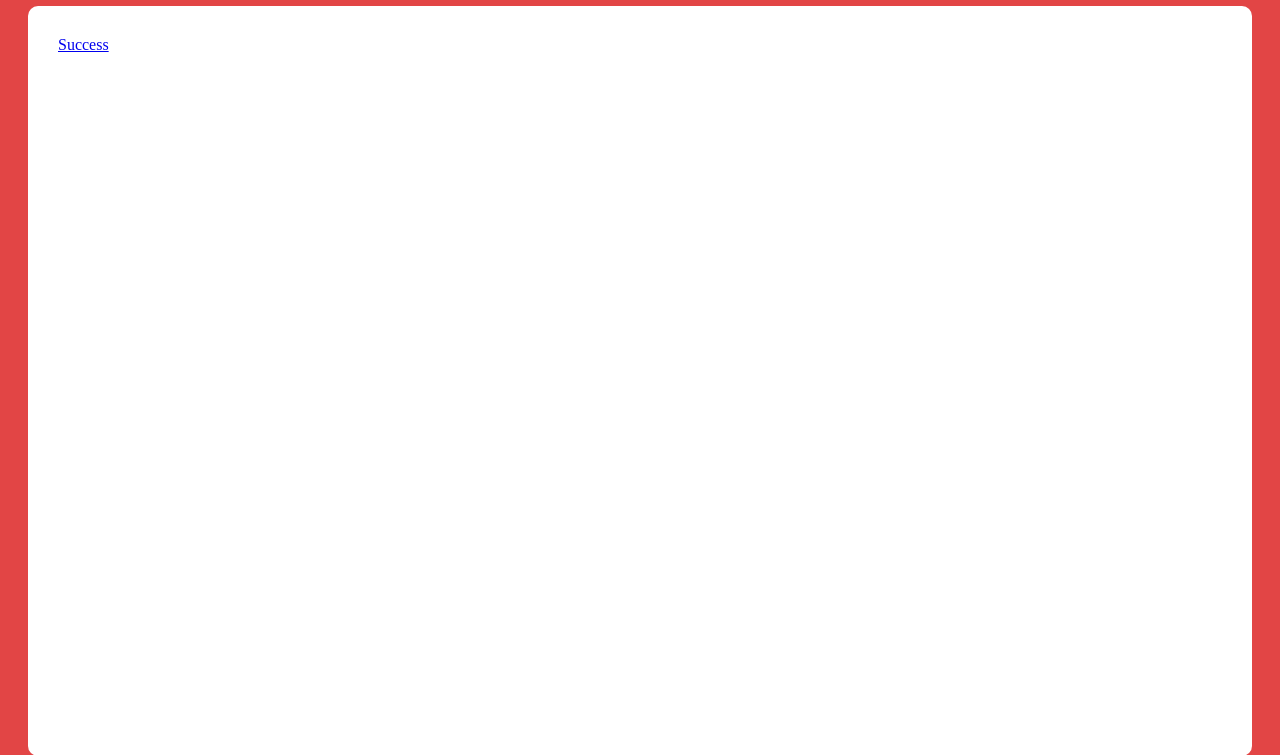
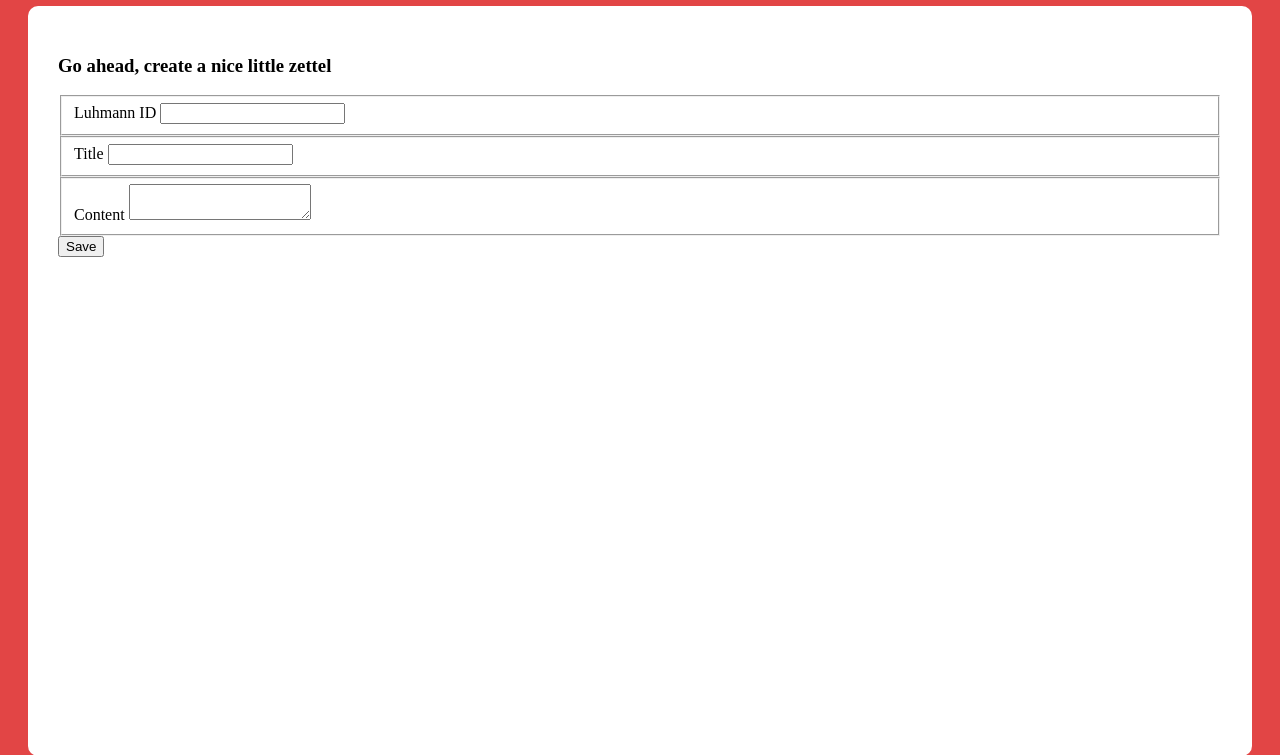
Before and after one commit to IsHaltEchtSo/pis_data_server, a Flask app: page /label_zettel in a window 1280 px wide. Shown: the part 65-820 px from the top of the page. Run offline with Flask 2, Linux system fonts and the light colour scheme.

Commit message:
closes #14

```diff
--- a/pis_app/forms.py
+++ b/pis_app/forms.py
@@ -79,3 +79,23 @@ class ZettelEditForm(FlaskForm):
         label='Content'
     )
     submit = SubmitField('Save')
+
+
+class DigitaliseZettelForm(FlaskForm):
+    """Form to capture data for new Zettels"""
+    luhmann_identifier = StringField(
+        label='Luhmann ID',
+        validators=[
+            DataRequired()
+        ]
+    )
+    title = StringField(
+        label='Title',
+        validators=[
+            DataRequired()
+        ]
+    )
+    content = TextAreaField(
+        label='Content'
+    )
+    submit = SubmitField('Save')
--- a/pis_app/routes.py
+++ b/pis_app/routes.py
@@ -6,7 +6,7 @@ from flask import render_template, current_app as app, redirect, flash, url_for
 from flask_login import login_required, current_user
 from .models import RolesEnum, User, Zettel
 from .app import cache
-from .forms import ZettelSearchForm, ZettelEditForm
+from .forms import ZettelSearchForm, ZettelEditForm, DigitaliseZettelForm
 import time
 import datetime as dt
 
@@ -104,9 +104,20 @@ def digitalize_zettel_view():
 
 
 # Route for 'Label Zettel' page
-@app.route('/label_zettel')
+@app.route('/label_zettel', methods=['POST', 'GET'])
 def label_zettel_view():
-    return render_template('views/label_zettel.html', context={'title': 'Label Zettel'})
+    form = DigitaliseZettelForm()
+    if form.validate_on_submit():
+        zettel = Zettel(
+            luhmann_identifier=form.luhmann_identifier.data,
+            title=form.title.data,
+            content=form.content.data
+        )
+        session = app.Session()
+        session.add(zettel)
+        session.commit()
+        return redirect(url_for('zettel_view', zettel_id=zettel.id))
+    return render_template('views/label_zettel.html', context={'title': 'Label Zettel', 'form': form})
 
 
 # Route for 'Success' page
--- a/pis_app/templates/views/label_zettel.html
+++ b/pis_app/templates/views/label_zettel.html
@@ -1,5 +1,34 @@
 {% extends 'components/base.html' %}
 
 {% block content %}
-  <a href="{{ url_for('success_view') }}">Success</a> <br>
+
+  <h3>Go ahead, create a nice little zettel</h3>
+
+  <form method="POST" action="/label_zettel">
+    {{ context.form.csrf_token }}
+
+    <fieldset>
+      {{ context.form.luhmann_identifier.label }}
+      {{ context.form.luhmann_identifier }}
+      {% for error in context.form.luhmann_identifier.errors %}
+        {{ error }}
+      {% endfor %}
+    </fieldset>
+
+    <fieldset>
+      {{ context.form.title.label }}
+      {{ context.form.title }}
+    </fieldset>
+
+    <fieldset>
+      {{ context.form.content.label }}
+      {{ context.form.content }}
+    </fieldset>
+
+    <div>
+      {{ context.form.submit }}
+    </div>
+
+  </form>
+
 {% endblock content %}
```
Also changed, not shown: pis_app/templates/views/digitalize_zettel.html (+6 -2 lines).
